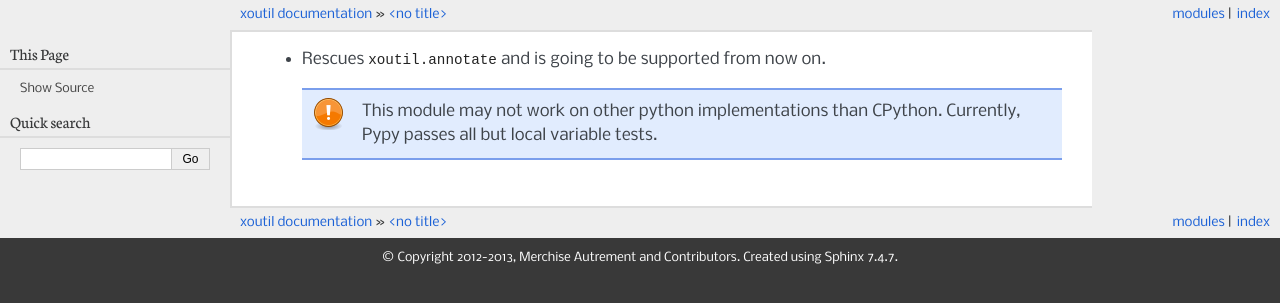
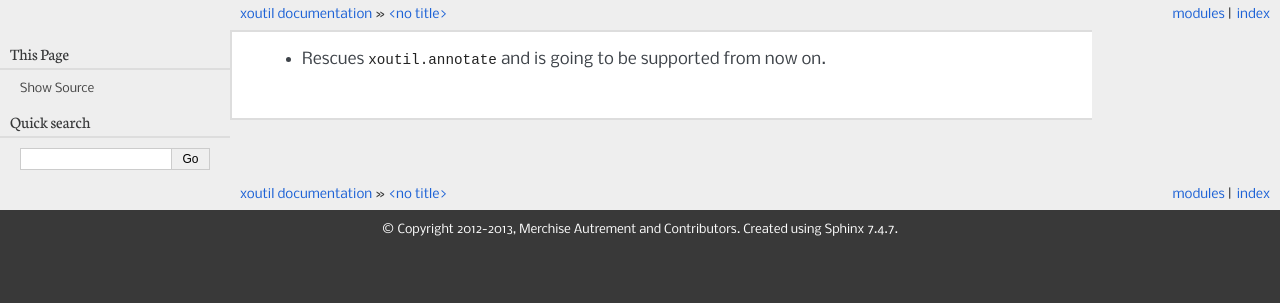
Before and after one commit to merchise/xotl.tools, a Sphinx documentation site: the page built from docs/source/history/changes-1.2.1.rst, in a window 1280 px wide. Shown: the top 303 px of the page. Built offline with Sphinx 7.4.7, drawn with Linux system fonts in a browser that asks for light colours; the version number could not be read and is left out.

```diff
--- a/docs/source/history/changes-1.2.1.rst
+++ b/docs/source/history/changes-1.2.1.rst
@@ -1,6 +1,2 @@
 - Rescues :mod:`xoutil.annotate` and is going to be supported from
   now on.
-
-  .. note:: This module may not work on other python implementations
-            than CPython. Currently, Pypy passes all but local variable
-            tests.
```
Also changed, not shown: docs/source/xoutil/annotate.rst (+6 -1 lines).
